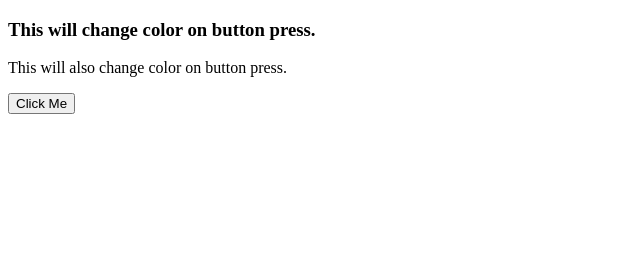
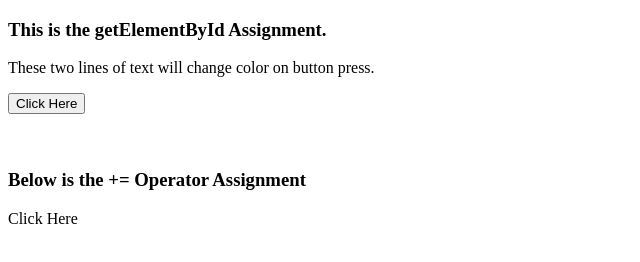
Before and after one commit to CurleyBrace/JavaScript_Projects, a plain HTML site: page Basic_JavaScript_Projects/Project2_functions/index.html in a window 1280 px wide. Shown: the whole page, without its empty margins (0-640 px from the left). Drawn offline with Linux system fonts and the light colour scheme.

Commit message:
Changes following Step 70 Adding Operators

```diff
--- a/Basic_JavaScript_Projects/Project2_functions/JS/main.js
+++ b/Basic_JavaScript_Projects/Project2_functions/JS/main.js
@@ -1,6 +1,12 @@
-function varAssignVariables() {
+function varAssignVariables() { //Pulling two variables from HTML and changing them both on button click event
     var para = document.getElementById("varOne");
     var headerThree = document.getElementById("varTwo");
     para.style.color = "green";
     headerThree.style.color = "blue";
 }
+
+function plusEqualsFunction() {  //Two Variables being initialized and then concatenated using the += operator
+    var sentence = "This is the ";
+    sentence += "plus/equals operator assignment.";
+    document.getElementById("plusEquals").innerHTML = sentence;
+}
--- a/Basic_JavaScript_Projects/Project2_functions/index.html
+++ b/Basic_JavaScript_Projects/Project2_functions/index.html
@@ -7,8 +7,13 @@
     </head>
 
     <body>
-        <h3 id = "varOne">This will change color on button press.</h3>
-        <p id = "varTwo">This will also change color on button press.</p>
-        <button onclick = "varAssignVariables()">Click Me</button>
+        <h3 id = "varOne">This is the getElementById Assignment.</h3> <!--The First Variable being changed by getElementID-->
+        <p id = "varTwo">These two lines of text will change color on button press.</p> <!--The Second Variable being changed by getElementID-->
+        <button onclick = "varAssignVariables()">Click Here</button> <!--Button calling the function to change both previous variables-->
+        <br>
+        <br>
+        <br>
+        <h3>Below is the += Operator Assignment</h3>
+        <p id = "plusEquals" onclick = "plusEqualsFunction()">Click Here</p> <!--On Text Click will change using the operatorFunction-->
     </body>
 </html>
```
